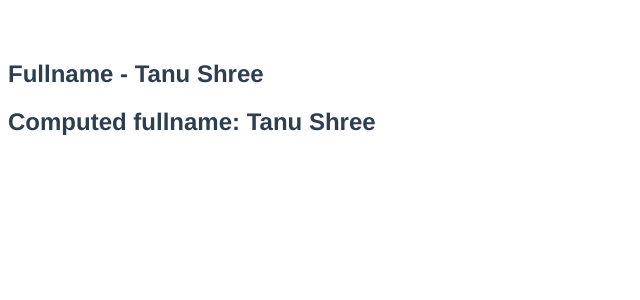
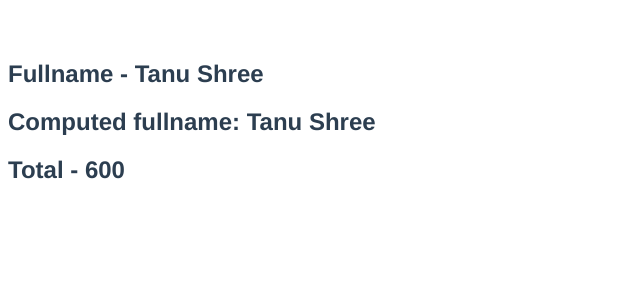
Before and after one commit to tanuuu18/Learning-Vue.js-3, a Vue app in the folder hello-world/: page / in a window 1280 px wide. Shown: the top 300 px of the page, without its empty margins (0-640 px from the left). Built offline with nearby package versions, Linux system fonts and the light colour scheme.

Commit message:
23. Computed Properties

```diff
--- a/hello-world/src/App.vue
+++ b/hello-world/src/App.vue
@@ -3,6 +3,9 @@
 <!-- composed new data properties from existing properties -->
  <h2>Fullname - {{ firstName }} {{ lastName }}</h2>
   <h2>Computed fullname: {{ fullName }}</h2>
+ <h2>
+    Total - {{ items.reduce((total, curr) => (total = total + curr.price), 0) }}
+  </h2>
 </template>
 
 <script>
@@ -14,6 +17,23 @@ export default {
     return {
        firstName: "Tanu",
       lastName: "Shree",
+     items: [
+        {
+          id: 1,
+          title: "TV",
+          price: 100,
+        },
+        {
+          id: 2,
+          title: "Phone",
+          price: 200,
+        },
+        {
+          id: 3,
+          title: "Laptop",
+          price: 300,
+        },
+      ],
     };
   },
    methods: { },
```
